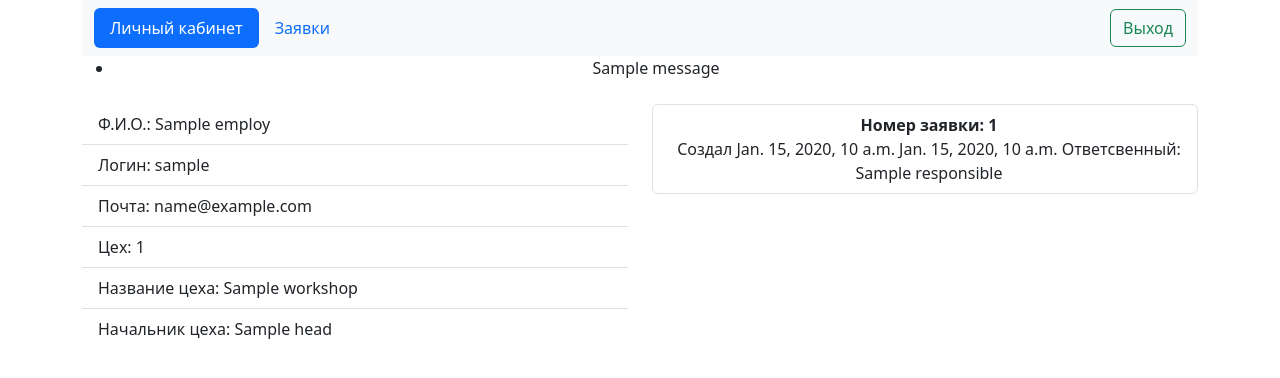
After one commit to ZiganshinIB/ScrapDeal, a Django app: template scrapdeal/scrap/templates/scrap/dashboard.html in a window 1280 px wide. The commit adds this page. Shown: the top 378 px of the page. Run offline with Django 4.2, Linux system fonts and the light colour scheme; the template is opened without the code that fills it: most values are stand-ins (such as "Sample title", 1, 10 or a date in 2020); one stand-in notice (Sample message) is shown; some libraries are stand-ins or nearby versions.

Commit message:
Add v1 Страница с основными данными

```diff
--- a/scrapdeal/account/templates/account/msg.html
+++ /dev/null
@@ -1,6 +0,0 @@
-<b> Name</b>:{{ new_user.username }}<br>
-<b> Почта</b>>: {{ new_user.email }}<br>
-<b> Компания</b>: {{ company_name }}
-<b> Должность</b>: {{ position }}
-category: {{ category }}
-ФИО: {{ new_user.last_name }} {{ new_user.first_name }} {{ surname }}"
--- a/scrapdeal/account/templates/registration/logged_out.html
+++ b/scrapdeal/account/templates/registration/logged_out.html
@@ -10,7 +10,7 @@
         <div class="alert alert-dark" role="alert">
             Вы вышли с учетной записи
         </div>
-        <a href="{% url 'login' %}" class="btn btn-outline-info">Авторизация</a>
+        <a href="{% url 'account:login' %}" class="btn btn-outline-info">Авторизация</a>
     </div>
 </main>
 {% endblock %}
--- a/scrapdeal/scrap/models.py
+++ b/scrapdeal/scrap/models.py
@@ -51,6 +51,7 @@ class Order(models.Model):
                                     null=True,
                                     related_name='order_responsible',
                                     verbose_name='Ответственный')
+    # date = models.DateField(null=True, blank=True, verbose_name='Дата выгрузки')
 
     def __str__(self):
         return f"Заказ {self.pk}"
--- /dev/null
+++ b/scrapdeal/scrap/templates/scrap/base.html
@@ -0,0 +1,53 @@
+{% load static %}
+{% load scrap_tags %}
+<!DOCTYPE html>
+<html lang="en">
+<head>
+    <meta charset="UTF-8">
+    <meta name="viewport"
+          content="width=device-width, user-scalable=no, initial-scale=1.0, maximum-scale=1.0, minimum-scale=1.0">
+    <meta http-equiv="X-UA-Compatible" content="ie=edge">
+    <link href="https://cdn.jsdelivr.net/npm/bootstrap@5.3.2/dist/css/bootstrap.min.css" rel="stylesheet" integrity="sha384-T3c6CoIi6uLrA9TneNEoa7RxnatzjcDSCmG1MXxSR1GAsXEV/Dwwykc2MPK8M2HN" crossorigin="anonymous">
+    <script src="https://cdn.jsdelivr.net/npm/bootstrap@5.3.2/dist/js/bootstrap.bundle.min.js" integrity="sha384-C6RzsynM9kWDrMNeT87bh95OGNyZPhcTNXj1NW7RuBCsyN/o0jlpcV8Qyq46cDfL" crossorigin="anonymous"></script>
+    <link href="{% static 'css/elprotection.css' %}" rel="stylesheet">
+    {% block links %}{% endblock %}
+    <title>{% block title %}{% endblock %}</title>
+
+
+
+</head>
+<body>
+    <script src="https://code.jquery.com/jquery-3.3.1.slim.min.js" integrity="sha384-q8i/X+965DzO0rT7abK41JStQIAqVgRVzpbzo5smXKp4YfRvH+8abtTE1Pi6jizo" crossorigin="anonymous"></script>
+    <script src="https://cdnjs.cloudflare.com/ajax/libs/popper.js/1.14.7/umd/popper.min.js" integrity="sha384-UO2eT0CpHqdSJQ6hJty5KVphtPhzWj9WO1clHTMGa3JDZwrnQq4sF86dIHNDz0W1" crossorigin="anonymous"></script>
+    <script src="https://stackpath.bootstrapcdn.com/bootstrap/4.3.1/js/bootstrap.min.js" integrity="sha384-JjSmVgyd0p3pXB1rRibZUAYoIIy6OrQ6VrjIEaFf/nJGzIxFDsf4x0xIM+B07jRM" crossorigin="anonymous"></script>
+    {% block body %}
+    <div class="container text-center">
+        <div class="row sidebar">
+            <div class="col">
+                {% block sidebar %}
+                <nav class="navbar navbar-expand-lg bg-body-tertiary">
+                    <div class="container-fluid">
+                    {% show_sidebar "Личный кабинет" %}
+                    </div>
+                </nav>
+                {% endblock %}
+            </div>
+        </div>
+        {% if messages %}
+            <ul class="messages">
+            {% for message in messages %}
+                <li class="{{ message.tags }}">
+                    {{ message|safe }}
+                </li>
+            {% endfor %}
+            </ul>
+        {% endif %}
+        <div class="row">
+            <div class="col content">
+                {% block content %}{% endblock %}
+            </div>
+        </div>
+    </div>
+    {% endblock%}
+</body>
+</html>
--- /dev/null
+++ b/scrapdeal/scrap/templates/scrap/dashboard.html
@@ -0,0 +1,33 @@
+{% extends "scrap/base.html" %}
+{% load scrap_tags %}
+{% block title %}Протокола{% endblock %}
+
+{% block content %}
+<div class="row mt-1 mb-1 pt-1 pb-1">
+    <div class="col-6 d-grid">
+        <ul class="list-group list-group-flush"  style="text-align: left; border-radius: 5px">
+            <li class="list-group-item">Ф.И.О.: {{ employ}}</li>
+            <li class="list-group-item">Логин: {{ employ.user.username }} </li>
+            <li class="list-group-item">Почта: {{ employ.user.email }} </li>
+            <li class="list-group-item">Цех: {{ employ.workshop.number }} </li>
+            <li class="list-group-item">Название цеха: {{ employ.workshop.name }}</li>
+            <li class="list-group-item">Начальник цеха: {{ employ.workshop.head }}</li>
+        </ul>
+    </div>
+
+    <div class="col-6 d-grid">
+        <ul class="list-group">
+            <li class="list-group-item d-flex justify-content-between align-items-start">
+                <div class="ms-2 me-auto">
+                    <div class="fw-bold">Номер заявки: {{ order.number }} </div>
+                      Создал {{ order.created_by }} {{ order.created_at }}
+                      Ответсвенный: {{ order.responsible }}
+                </div>
+
+            </li>
+
+        </ul>
+    </div>
+
+</div>
+{% endblock %}
--- /dev/null
+++ b/scrapdeal/scrap/templates/scrap/intags/sidebar.html
@@ -0,0 +1,22 @@
+<ul class="nav nav-pills">
+  {% for item in list_menu %}
+    {% if active_item is None%}
+      <li class="nav-item ">
+        {% if forloop.first %}
+          <a href="#" class="nav-link active">{{ item.title }}</a>
+        {% else %}
+          <a href="#" class="nav-link">{{ item.title }}</a>
+        {% endif %}
+      </li>
+    {% else %}
+      <li class="nav-item">
+        {% if item.title in active_item %}
+          <a href="#" class="nav-link active">{{ item.title }}</a>
+        {% else %}
+          <a href="#" class="nav-link">{{ item.title }}</a>
+      {% endif %}
+    </li>
+    {% endif %}
+  {% endfor %}
+</ul>
+<a href="{% url 'account:logout' %}" class="btn btn-outline-success">Выход</a>
--- /dev/null
+++ b/scrapdeal/scrap/templatetags/scrap_tags.py
@@ -0,0 +1,15 @@
+from django import template
+from django.db.models import Count
+# from ..models import Protocol
+
+register = template.Library()
+
+
+@register.inclusion_tag('scrap/intags/sidebar.html')
+def show_sidebar(active_item=None, ):
+    return {'list_menu':
+            [
+                {'title': "Личный кабинет", 'url': '#',},
+                {'title': 'Заявки', 'url': '#',},
+            ],
+            'active_item': active_item}
--- a/scrapdeal/scrap/views.py
+++ b/scrapdeal/scrap/views.py
@@ -1,3 +1,7 @@
 from django.shortcuts import render
 
 # Create your views here.
+
+
+def index(request):
+    return render(request, 'scrap/dashboard.html')
--- a/scrapdeal/scrapdeal/urls.py
+++ b/scrapdeal/scrapdeal/urls.py
@@ -21,7 +21,8 @@ from django.conf.urls.static import static
 
 urlpatterns = [
     path('admin/', admin.site.urls),
-    path('', include('account.urls', namespace='account'),),
+    path('', include('scrap.urls', namespace='scrap'),),
+    path('account/', include('account.urls', namespace='account'),),
 ]
 
 # media files
```
Also changed, not shown: scrapdeal/account/templates/account/register.html (deleted, +0 -24 lines), scrapdeal/account/templates/account/register_done.html (deleted, +0 -15 lines), scrapdeal/scrap/urls.py (added, +8 -0 lines), scrapdeal/scrap/templatetags/__init__.py (added).
